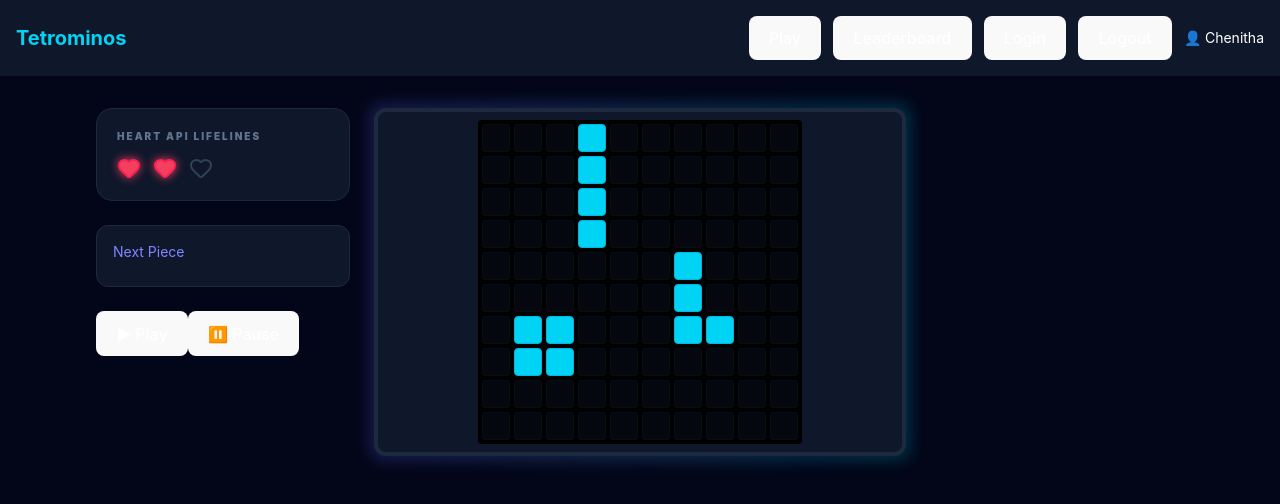
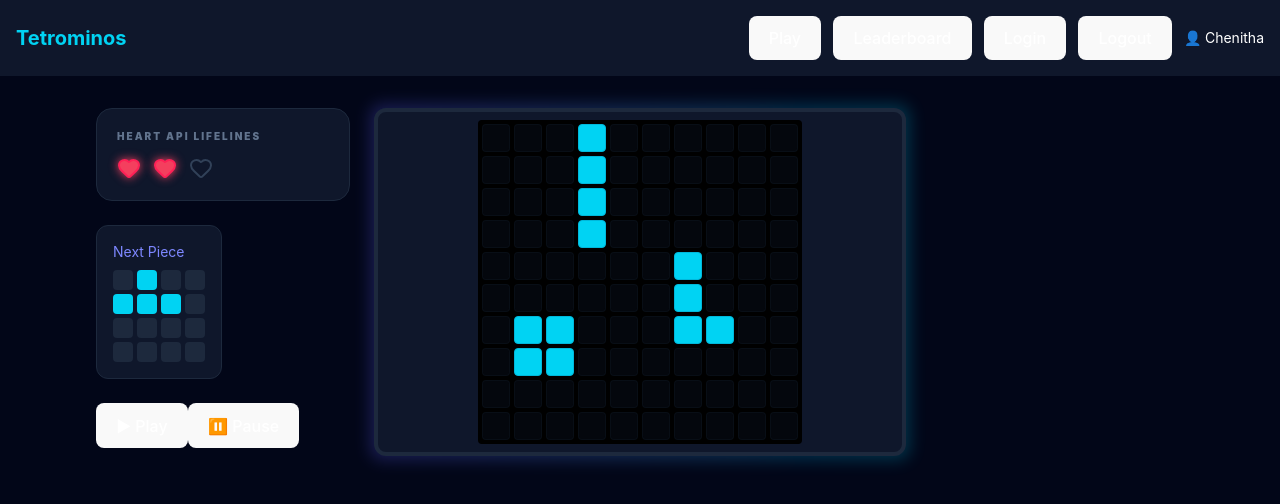
Before and after one commit to Cheni-SllitA/Tetrominos, a React (Vite) app: page / in a window 1280 px wide. Shown: the top 504 px of the page. Built offline with nearby package versions, Linux system fonts and the light colour scheme.

Commit message:
added a sample next piece

```diff
--- a/src/components/NextPiece.jsx
+++ b/src/components/NextPiece.jsx
@@ -1,12 +1,23 @@
 import "tailwindcss";
 
-const NextPiece = ({ piece }) => {
+const NextPiece = () => {
+  // Hardcoded sample T piece
+  const samplePiece = {
+    shape: [
+      [0, 1, 0, 0],
+      [1, 1, 1, 0],
+      [0, 0, 0, 0],
+      [0, 0, 0, 0],
+    ],
+    color: "cyan-400", // optional for styling
+  };
+
   return (
-    <div className="bg-slate-900 p-4 rounded-xl border border-slate-800">
+    <div className="bg-slate-900 p-4 rounded-xl border border-slate-800 w-max">
       <h2 className="text-sm text-indigo-400 mb-2">Next Piece</h2>
 
       <div className="grid grid-cols-4 gap-1">
-        {piece?.shape.map((row, y) =>
+        {samplePiece.shape.map((row, y) =>
           row.map((cell, x) => (
             <div
               key={`${y}-${x}`}
```
